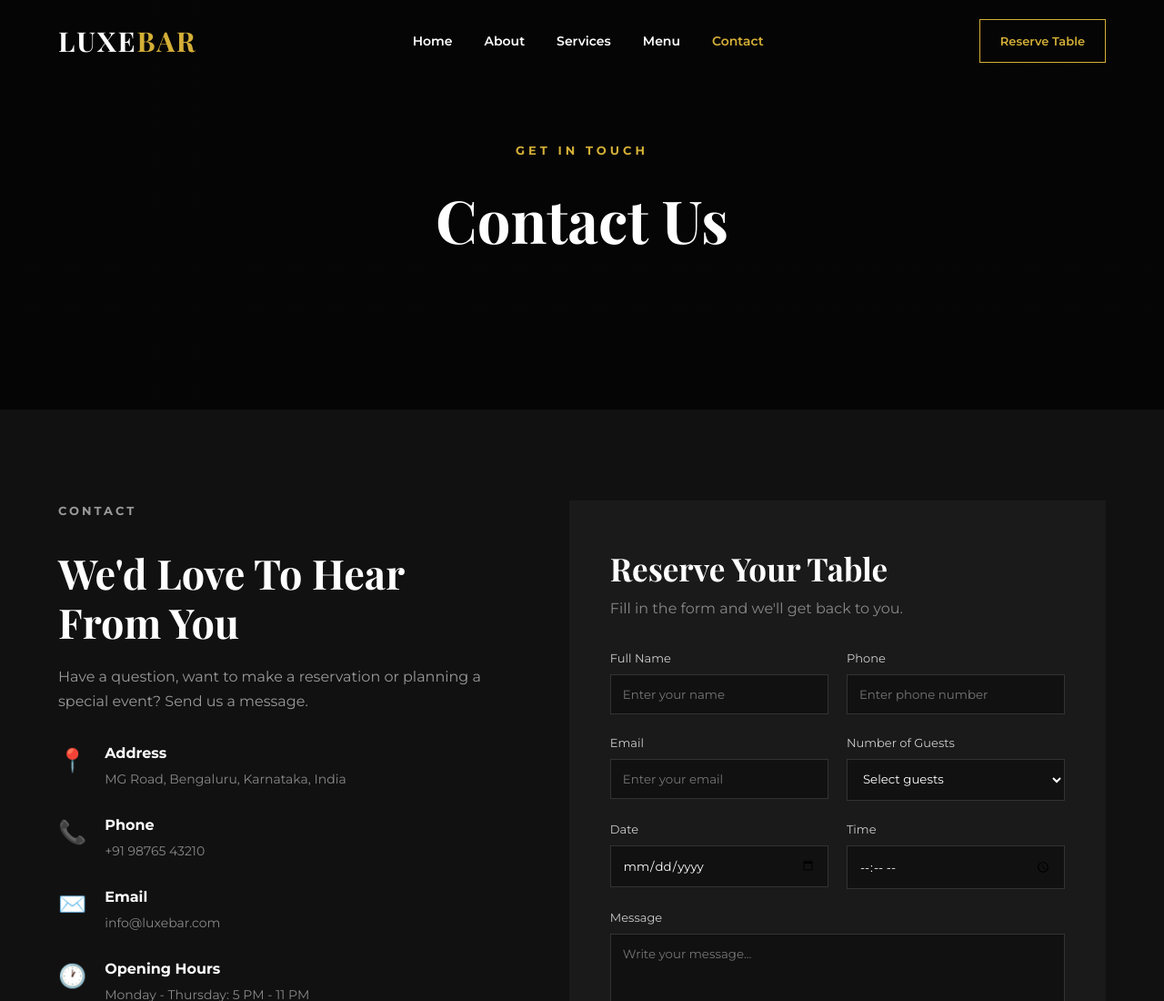
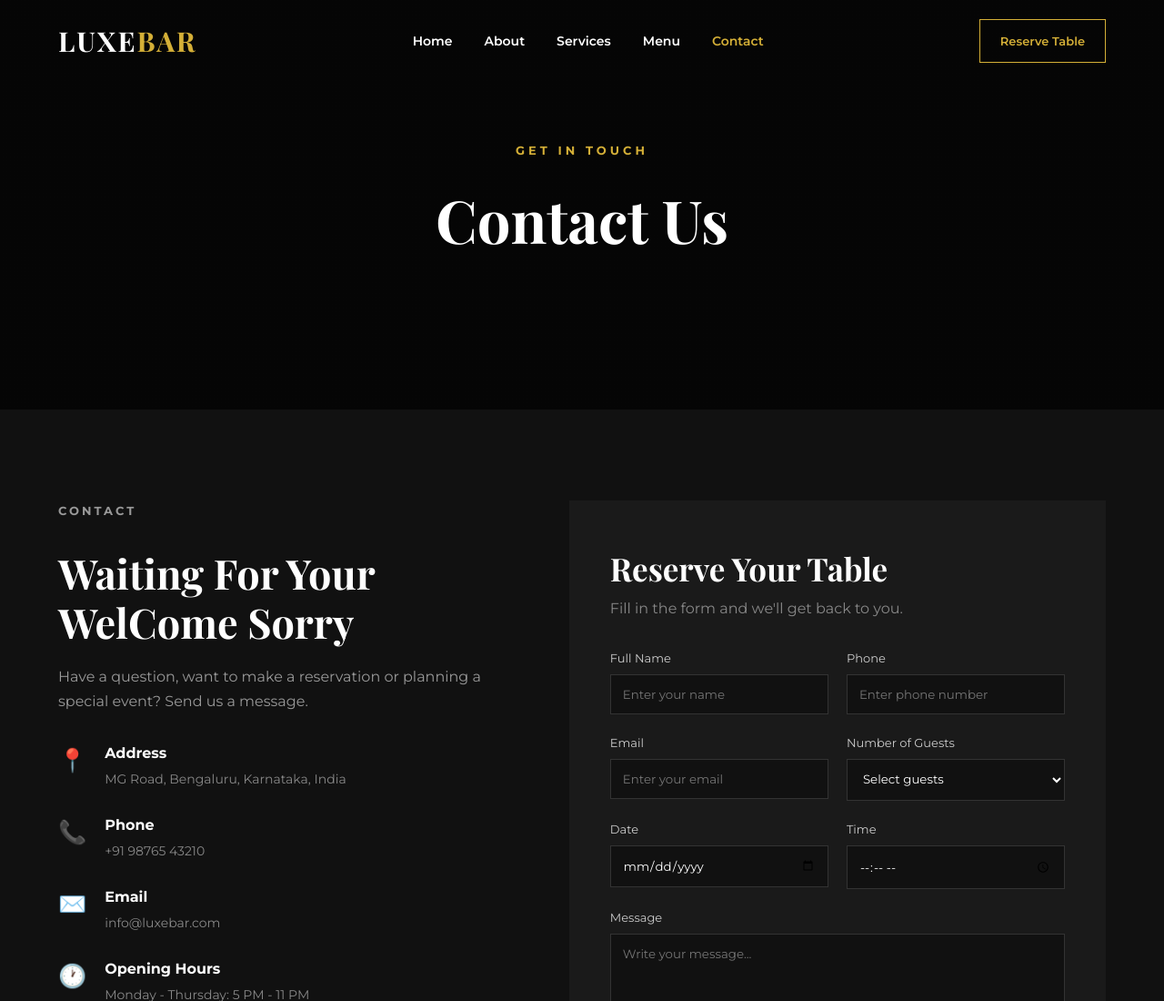
Before and after one commit to HarishKushnoore/Static-example, a plain HTML site: page contact.html in a window 1280 px wide. Shown: the top 1100 px of the page at 91% size. Drawn offline with nearby package versions, Linux system fonts and the light colour scheme; files whose address does not match are found by name.

Commit message:
Contact Changed

```diff
--- a/contact.html
+++ b/contact.html
@@ -130,7 +130,7 @@
                     </p>
 
                     <h2>
-                        We'd Love To Hear From You
+                        Waiting For Your WelCome Sorry
                     </h2>
 
                     <p>
```
